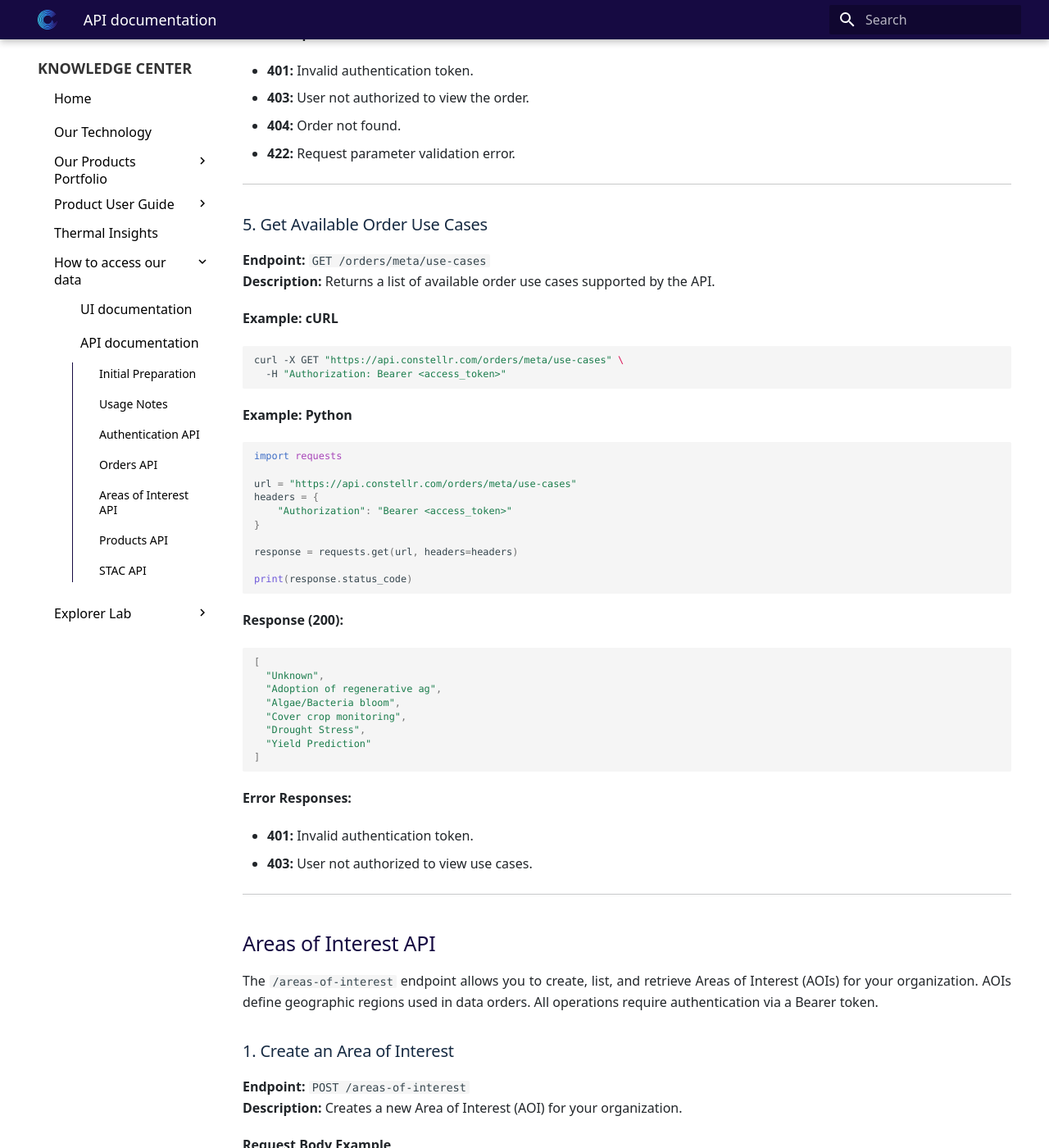
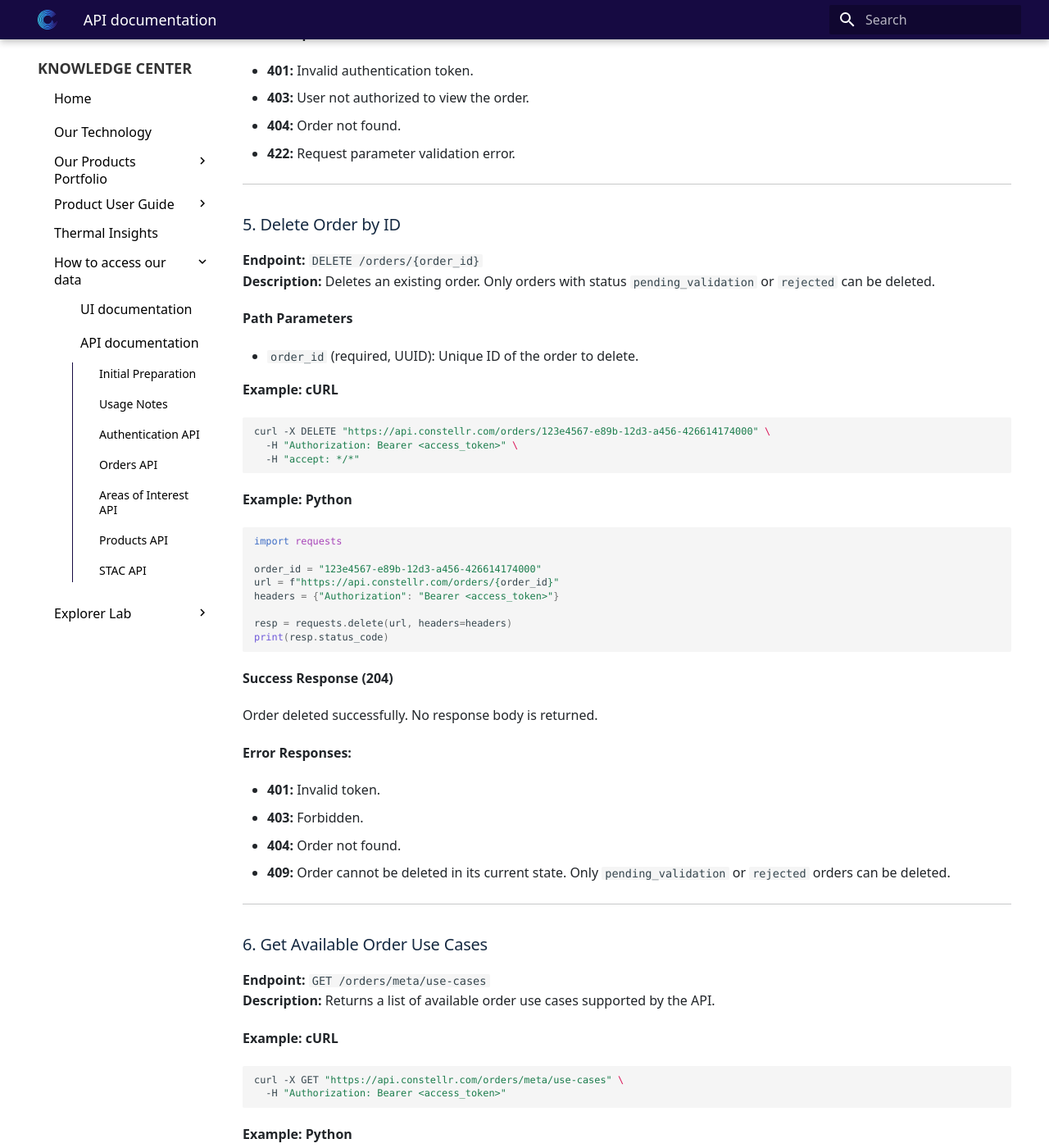
Before and after one commit to constellr/product-lst, an MkDocs documentation site: the page built from docs/API-documentation.md, in a window 1280 px wide and 1400 px high, scrolled down 8660 px. Shown: the whole window at 82% size. Built offline with MkDocs 1.6.1 and Material for MkDocs 9.7.7, drawn with Linux system fonts in a browser that asks for light colours; the version menu is left out.

Commit message:
add docs

````diff
--- a/docs/API-documentation.md
+++ b/docs/API-documentation.md
@@ -428,7 +428,48 @@ print(response.json())
 
 ---
 
-<h3>5. Get Available Order Use Cases</h3>
+<h3>5. Delete Order by ID</h3>
+
+**Endpoint:** `DELETE /orders/{order_id}`
+**Description:** Deletes an existing order. Only orders with status `pending_validation` or `rejected` can be deleted.
+
+**Path Parameters**
+
+- `order_id` (required, UUID): Unique ID of the order to delete.
+
+**Example: cURL**
+```sh
+curl -X DELETE "https://api.constellr.com/orders/123e4567-e89b-12d3-a456-426614174000" \
+  -H "Authorization: Bearer <access_token>" \
+  -H "accept: */*"
+```
+
+**Example: Python**
+```python
+import requests
+
+order_id = "123e4567-e89b-12d3-a456-426614174000"
+url = f"https://api.constellr.com/orders/{order_id}"
+headers = {"Authorization": "Bearer <access_token>"}
+
+resp = requests.delete(url, headers=headers)
+print(resp.status_code)
+```
+
+**Success Response (204)**
+
+Order deleted successfully. No response body is returned.
+
+**Error Responses:**
+
+- **401:** Invalid token.
+- **403:** Forbidden.
+- **404:** Order not found.
+- **409:** Order cannot be deleted in its current state. Only `pending_validation` or `rejected` orders can be deleted.
+
+---
+
+<h3>6. Get Available Order Use Cases</h3>
 
 **Endpoint:** `GET /orders/meta/use-cases`
 **Description:**  Returns a list of available order use cases supported by the API.
````
